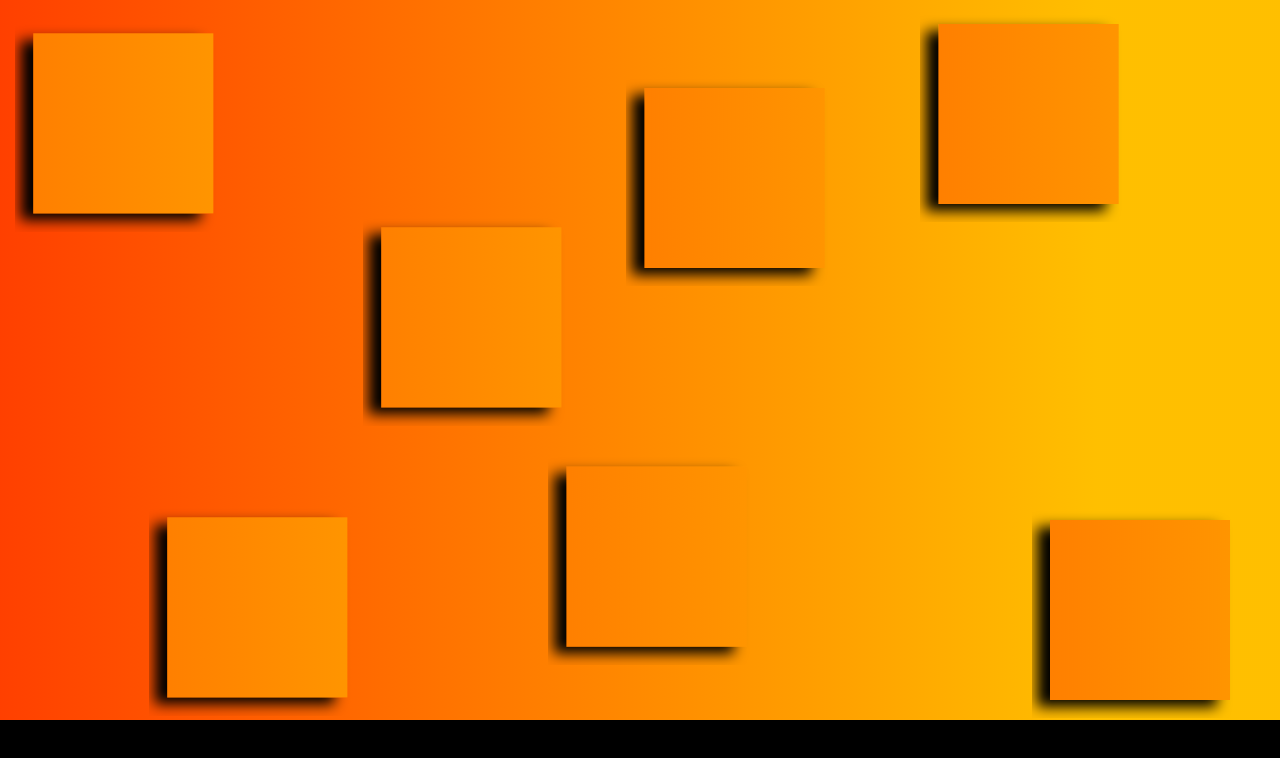
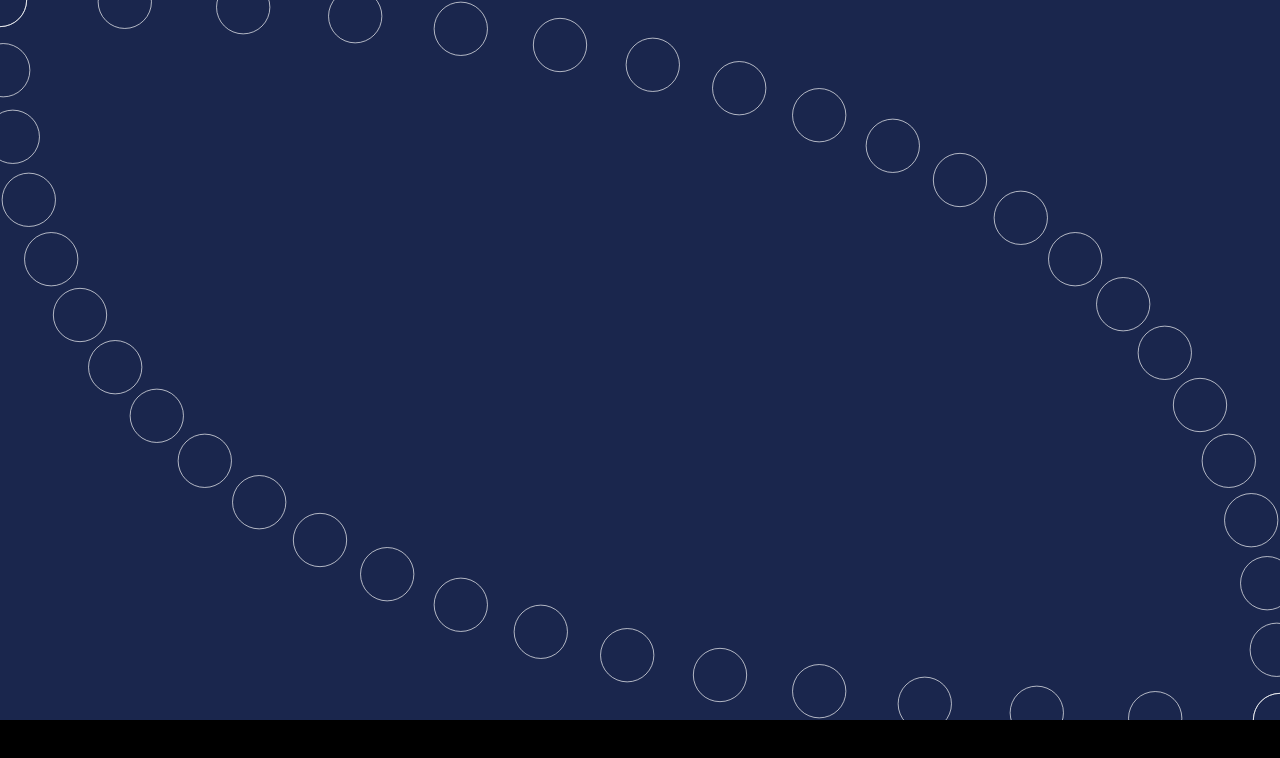
Before and after one commit to dopplerreflect/svg-wallpaper, a React (Vite) app: page / in a window 1280 px wide. Shown: the top 758 px of the page. Built offline with nearby package versions, Linux system fonts and the light colour scheme.

Commit message:
add bezier experiment

```diff
--- a/src/App.tsx
+++ b/src/App.tsx
@@ -1,7 +1,7 @@
 import React from 'react';
 import ReactDOMServer from 'react-dom/server';
 import './App.css';
-import App from './wallpapers/illusion';
+import App from './wallpapers/bezier';
 
 console.log(ReactDOMServer.renderToString(<App />));
 export default App;
--- a/src/utils.ts
+++ b/src/utils.ts
@@ -4,3 +4,22 @@ export const pc = (cx: number, cy: number, angle: number, radius: number) => {
     y: cy + radius * Math.sin(angle * (Math.PI / 180)),
   };
 };
+
+/**
+ * Linear Interpolation
+ * @param start starting point
+ * @param end ending point
+ * @param t time
+ * @returns interpolated point
+ */
+export const lerp = (start: number, end: number, t: number) =>
+  start + (end - start) * t;
+
+/**
+ * Divide 1 by <divs>
+ * @param divs number of divisions to return
+ * @returns Array of floats from 0...1
+ */
+export const interpolate = (divs: number) => {
+  return [0, ...[...Array(divs).keys()].map(k => (1 / divs) * (k + 1))];
+};
--- /dev/null
+++ b/src/wallpapers/bezier.tsx
@@ -0,0 +1,38 @@
+import React from 'react';
+import { interpolate, lerp } from '../utils';
+import Star from './components/star';
+
+const width = 1920;
+const height = 1080;
+const x1 = 0;
+const y1 = 0;
+
+export default function Bezier() {
+  return (
+    <svg xmlns="http://www.w3.org/svg/2000" viewBox={`0 0 ${width} ${height}`}>
+      <rect width={width} height={height} fill="hsl(225,50%,20%)" />
+      {interpolate(20).map(k => (
+        <circle
+          key={k}
+          cx={lerp(lerp(x1, x1, k), lerp(x1, width, k), k)}
+          cy={lerp(lerp(y1, height, k), lerp(height, height, k), k)}
+          r={40}
+          stroke="white"
+          fill="none"
+        />
+      ))}
+      {interpolate(20).map(k => (
+        <circle
+          key={k}
+          cx={lerp(lerp(x1, width, k), lerp(width, width, k), k)}
+          cy={lerp(lerp(y1, 0, k), lerp(0, height, k), k)}
+          r={40}
+          stroke="white"
+          fill="none"
+        />
+      ))}
+      {/* <path d="M0,0 Q 0 1080 1920 1080" stroke="white" fill="none" /> */}
+      {/* <path d="M0,0 Q 1920 0 1920 1080" stroke="white" fill="none" /> */}
+    </svg>
+  );
+}
```
